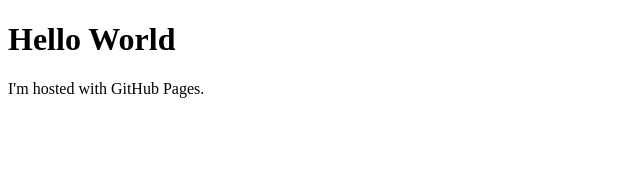
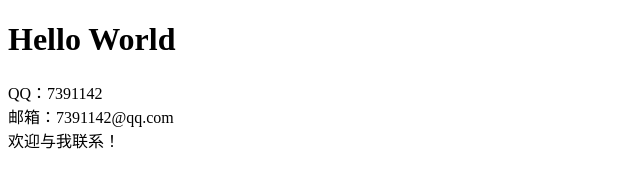
Before and after one commit to 7391142/7391142.github.io, a plain HTML site: page index.html in a window 1280 px wide. Shown: the whole page, without its empty margins (0-640 px from the left). Drawn offline with Linux system fonts and the light colour scheme.

Commit message:
Update index.html

```diff
--- a/index.html
+++ b/index.html
@@ -2,6 +2,6 @@
 <html>
 <body>
 <h1>Hello World</h1>
-<p>I'm hosted with GitHub Pages.</p>
+<p>QQ：7391142<br>邮箱：7391142@qq.com<br>欢迎与我联系！</p>
 </body>
 </html>
```
